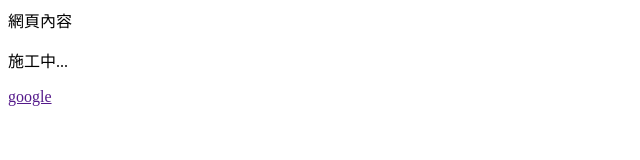
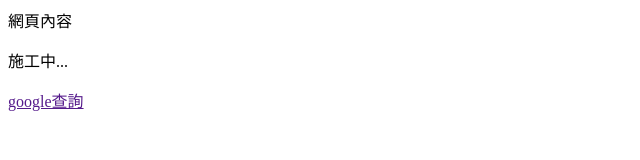
Before and after one commit to xu4cjo4ff/website, a plain HTML site: page index.html in a window 1280 px wide. Shown: the whole page, without its empty margins (0-640 px from the left). Drawn offline with Linux system fonts and the light colour scheme.

Commit message:
修改內容v3

```diff
--- a/index.html
+++ b/index.html
@@ -7,7 +7,7 @@
    <body>
       <p>網頁內容</p>
       <p>施工中...</p>
-      <a href=""https://www.google.com">google</a>
+      <a href=""https://www.google.com">google查詢</a>
 
    </body>
 </html>
```
